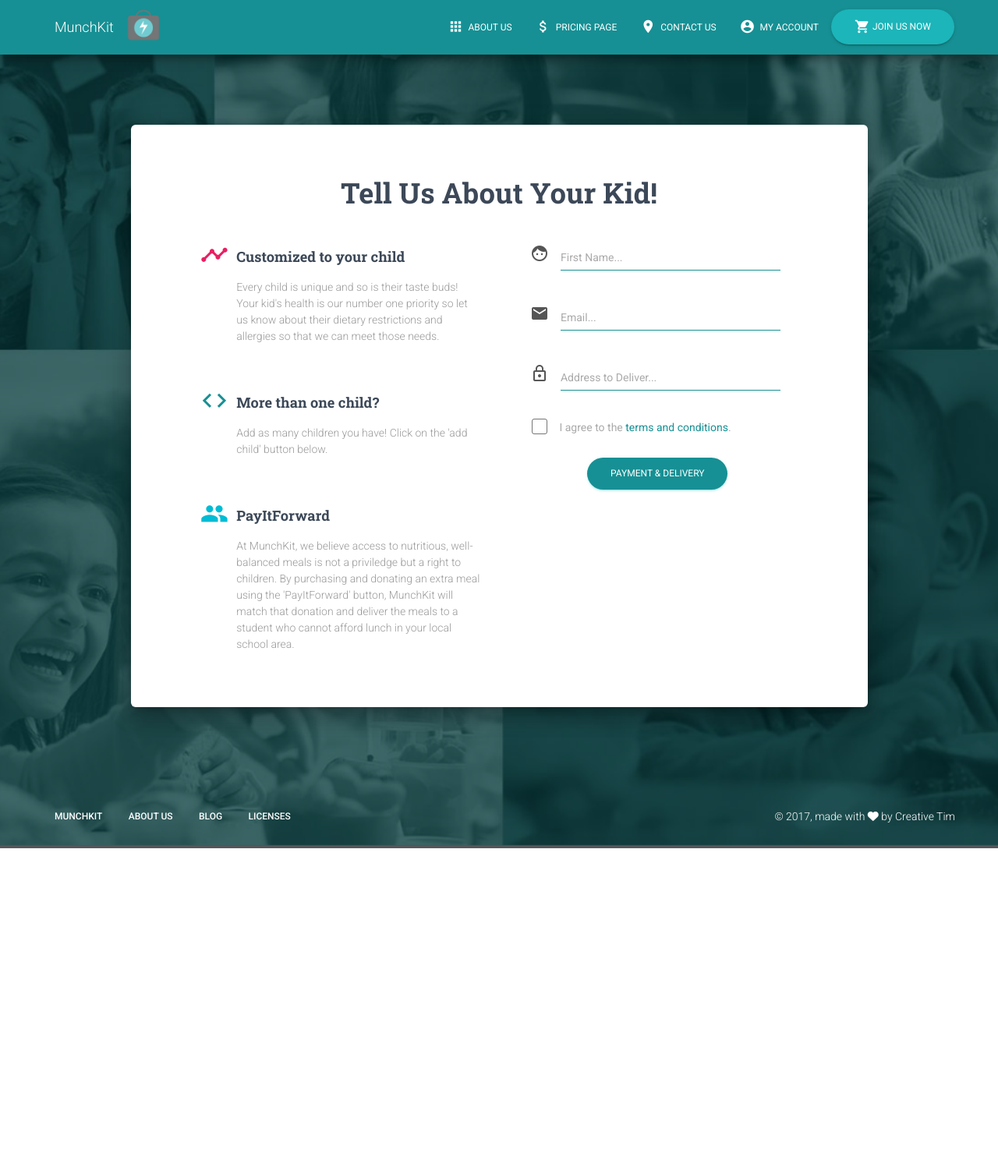
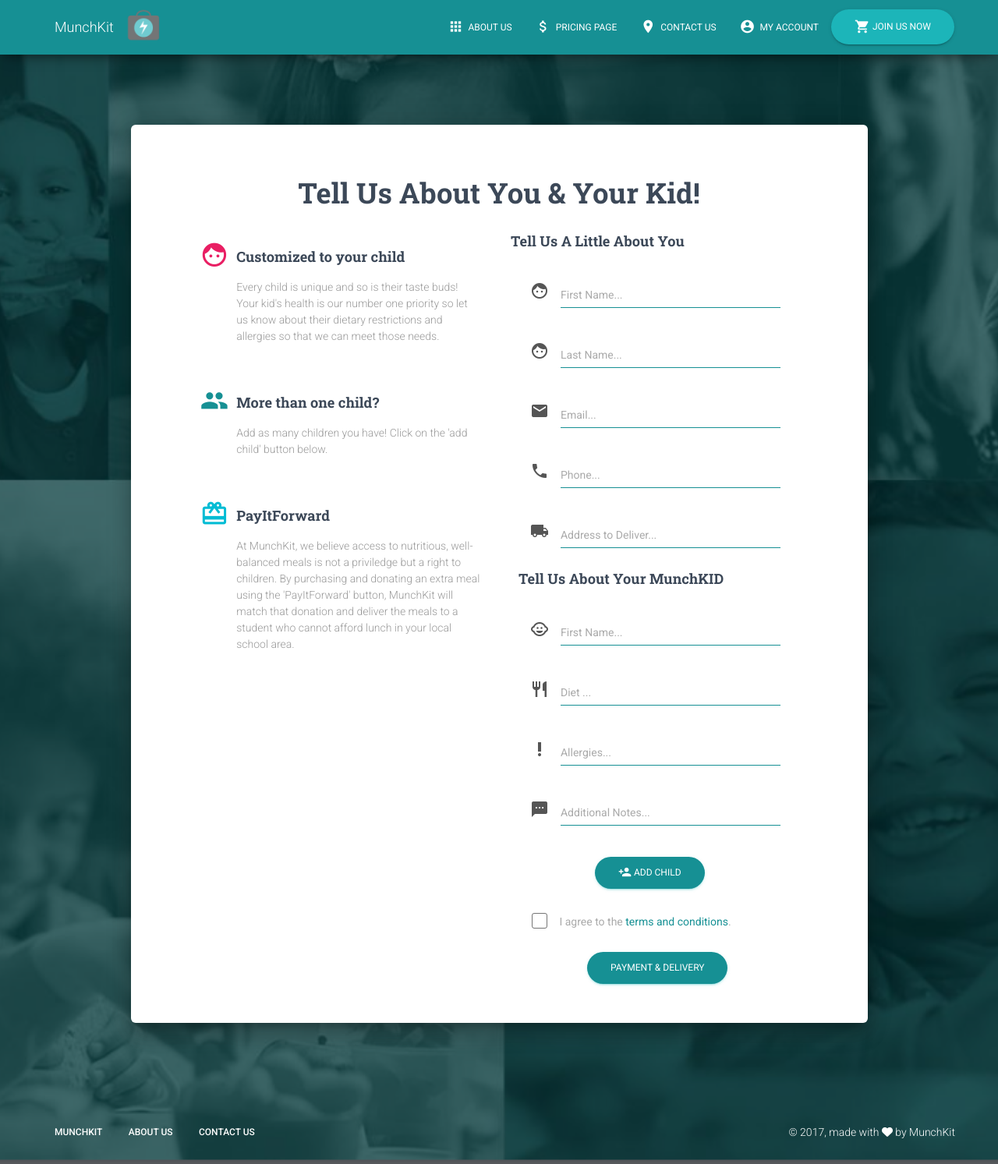
Before and after one commit to kwonald/munchkit, a PHP site: page /tellusaboutyourkid.php in a window 1280 px wide. Shown: the whole page at 78% size. Before the commit the page ends 1088 px from the top, so only its background shows below. Run offline with PHP 8.4, Linux system fonts and the light colour scheme; some libraries are stand-ins or nearby versions.

Commit message:
minor style change to index.php, tellusaboutyourkid.php template is done

```diff
--- a/tellusaboutyourkid.php
+++ b/tellusaboutyourkid.php
@@ -82,12 +82,12 @@
     			<div class="col-md-10 col-md-offset-1">
 
 					<div class="card card-signup">
-                        <h2 class="card-title text-center">Tell Us About Your Kid!</h2>
+                        <h2 class="card-title text-center">Tell Us About You & Your Kid!</h2>
                         <div class="row">
                             <div class="col-md-5 col-md-offset-1">
             					<div class="info info-horizontal">
             						<div class="icon icon-rose">
-            							<i class="material-icons">timeline</i>
+            							<i class="material-icons">face</i>
             						</div>
             						<div class="description">
             							<h4 class="info-title">Customized to your child</h4>
@@ -99,7 +99,7 @@
 
             					<div class="info info-horizontal">
             						<div class="icon icon-primary">
-            							<i class="material-icons">code</i>
+            							<i class="material-icons">group</i>
             						</div>
             						<div class="description">
             							<h4 class="info-title">More than one child?</h4>
@@ -111,7 +111,7 @@
 
             					<div class="info info-horizontal">
             						<div class="icon icon-info">
-            							<i class="material-icons">group</i>
+            							<i class="material-icons">redeem</i>
             						</div>
             						<div class="description">
             							<h4 class="info-title">PayItForward</h4>
@@ -122,6 +122,7 @@
             					</div>
             				</div>
                             <div class="col-md-5">
+                            <h4 class="info-title">Tell Us A Little About You</h4>
 								<form class="form" method="" action="">
 									<div class="content">
 										<div class="input-group">
@@ -129,6 +130,12 @@
 												<i class="material-icons">face</i>
 											</span>
 											<input type="text" class="form-control" placeholder="First Name...">
+										</div>
+										<div class="input-group">
+											<span class="input-group-addon">
+												<i class="material-icons">face</i>
+											</span>
+											<input type="text" class="form-control" placeholder="Last Name...">
 										</div>
 
 										<div class="input-group">
@@ -140,9 +147,47 @@
 
 										<div class="input-group">
 											<span class="input-group-addon">
-												<i class="material-icons">lock_outline</i>
+												<i class="material-icons">phone</i>
+											</span>
+											<input type="text" class="form-control" placeholder="Phone...">
+										</div>
+
+										<div class="input-group">
+											<span class="input-group-addon">
+												<i class="material-icons">local_shipping</i>
 											</span>
 											<input type="password" placeholder="Address to Deliver..." class="form-control" />
+										</div>
+
+										<h4 class="info-title">Tell Us About Your MunchKID</h4>
+										<div class="input-group">
+											<span class="input-group-addon">
+												<i class="material-icons">child_care</i>
+											</span>
+											<input type="text" class="form-control" placeholder="First Name...">
+										</div>
+										<div class="input-group">
+											<span class="input-group-addon">
+												<i class="material-icons">restaurant</i>
+											</span>
+											<input type="text" class="form-control" placeholder="Diet ...">
+										</div>
+										<div class="input-group">
+											<span class="input-group-addon">
+												<i class="material-icons">priority_high</i>
+											</span>
+											<input type="text" class="form-control" placeholder="Allergies...">
+										</div>
+										<div class="input-group">
+											<span class="input-group-addon">
+												<i class="material-icons">textsms</i>
+											</span>
+											<input type="text" class="form-control" placeholder="Additional Notes...">
+										</div>
+										<div class="footer text-center">
+											<a href="#pablo" class="btn btn-primary btn-round">
+											<i class="material-icons">person_add</i> Add Child
+										</a>
 										</div>
 
 										<!-- If you want to add a checkbox to this form, uncomment this code -->
@@ -181,19 +226,14 @@
 							</a>
 						</li>
 						<li>
-							<a href="blog-posts.php">
-							   Blog
-							</a>
-						</li>
-						<li>
-							<a href="http://www.creative-tim.com/license">
-								Licenses
+							<a href="contact-us.php">
+								Contact Us
 							</a>
 						</li>
 					</ul>
 	            </nav>
 	            <div class="copyright pull-right">
-	                &copy; <script>document.write(new Date().getFullYear())</script>, made with <i class="fa fa-heart heart"></i> by <a href="http://www.creative-tim.com" target="_blank">Creative Tim</a>
+	                &copy; <script>document.write(new Date().getFullYear())</script>, made with <i class="fa fa-heart heart"></i> by <a href="http://www.creative-tim.com" target="_blank">MunchKit</a>
 	            </div>
 	        </div>
 	    </footer>
```
Also changed, not shown: index.php (+6 -6 lines).
